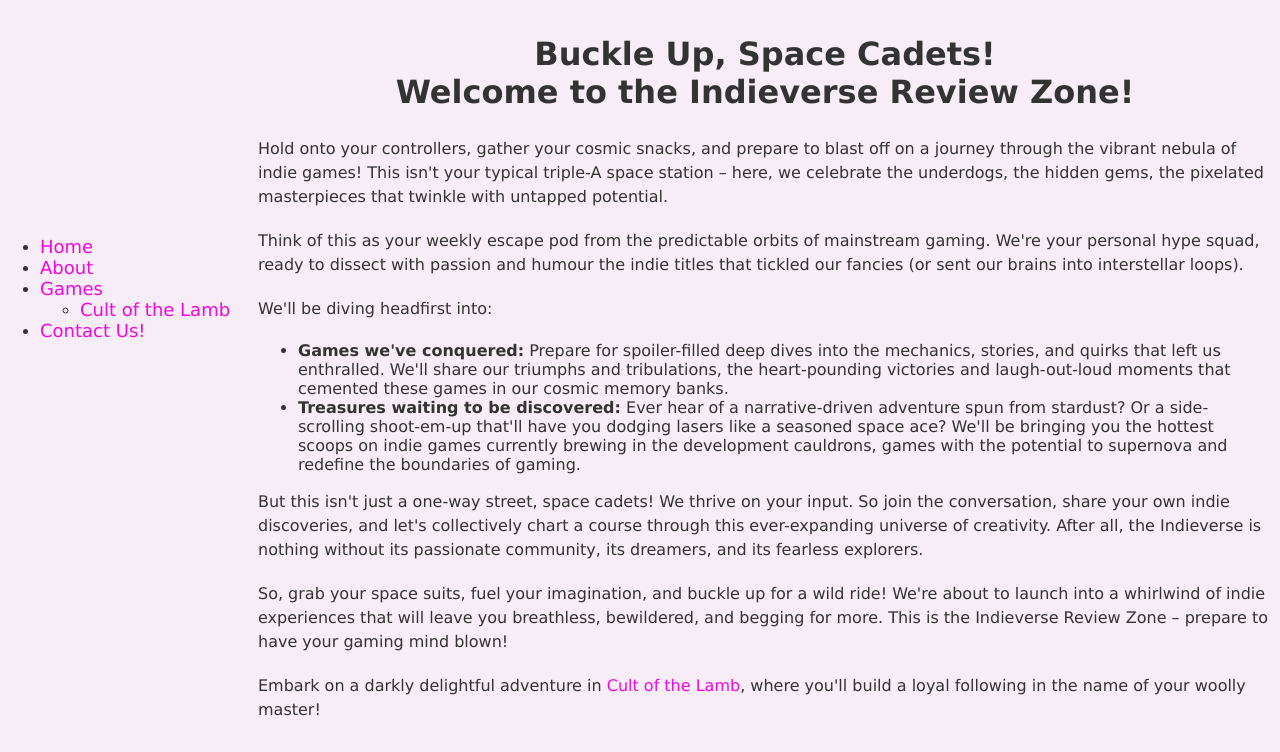
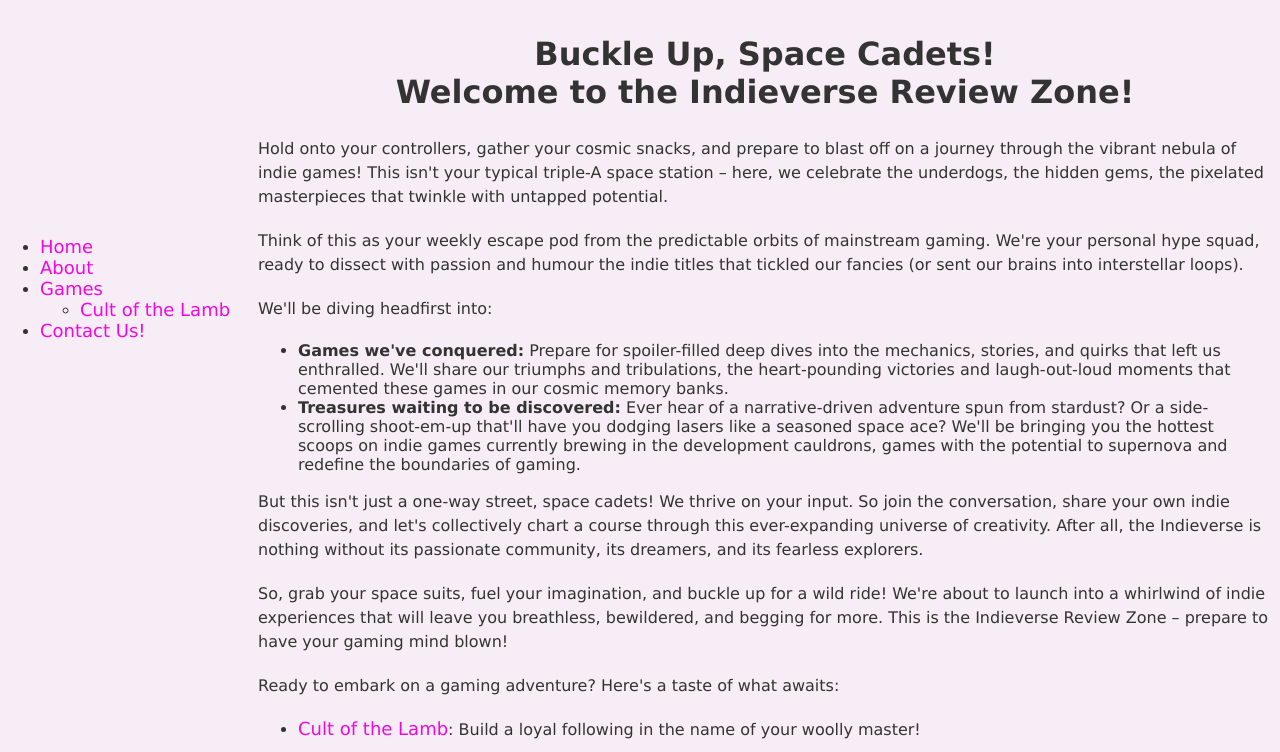
Before and after one commit to LihMartins/CodeProjectStudies, a website: page games.html in a window 1280 px wide. Shown: the top 752 px of the page. Drawn offline with Linux system fonts and the light colour scheme; files that its build step writes are made by us from their sources.

Commit message:
Organise project files into folders

```diff
--- a/games.html
+++ b/games.html
@@ -41,7 +41,10 @@
 
     <p>So, grab your space suits, fuel your imagination, and buckle up for a wild ride! We're about to launch into a whirlwind of indie experiences that will leave you breathless, bewildered, and begging for more. This is the Indieverse Review Zone – prepare to have your gaming mind blown!</p>
 
-    <p>Embark on a darkly delightful adventure in <a href="cult-of-the-lamb.html">Cult of the Lamb</a>, where you'll build a loyal following in the name of your woolly master!</p>
+    <p>Ready to embark on a gaming adventure? Here's a taste of what awaits:</p>
+    <ul>
+      <li><a href="cult-of-the-lamb.html">Cult of the Lamb</a>: Build a loyal following in the name of your woolly master!</li>
+    </ul>
 
       <div style="display: flex; justify-content: center;">
         <img src="https://media1.tenor.com/m/pQGITlIh3jQAAAAC/computer-games.gif" alt="Bart Simpson Playing">
```
Also changed, not shown: css/about.css (renamed from about.css), css/confirmation.css (renamed from confirmation.css), css/contact.css (renamed from contact.css), css/cookies-settings.css (renamed from cookies-settings.css), css/cult-of-the-lamb.css (renamed from cult-of-the-lamb.css), css/games.css (renamed from games.css), css/media-queries.css (renamed from media-queries.css), css/privacy-policy.css (renamed from privacy-policy.css), css/style.css (renamed from style.css).
